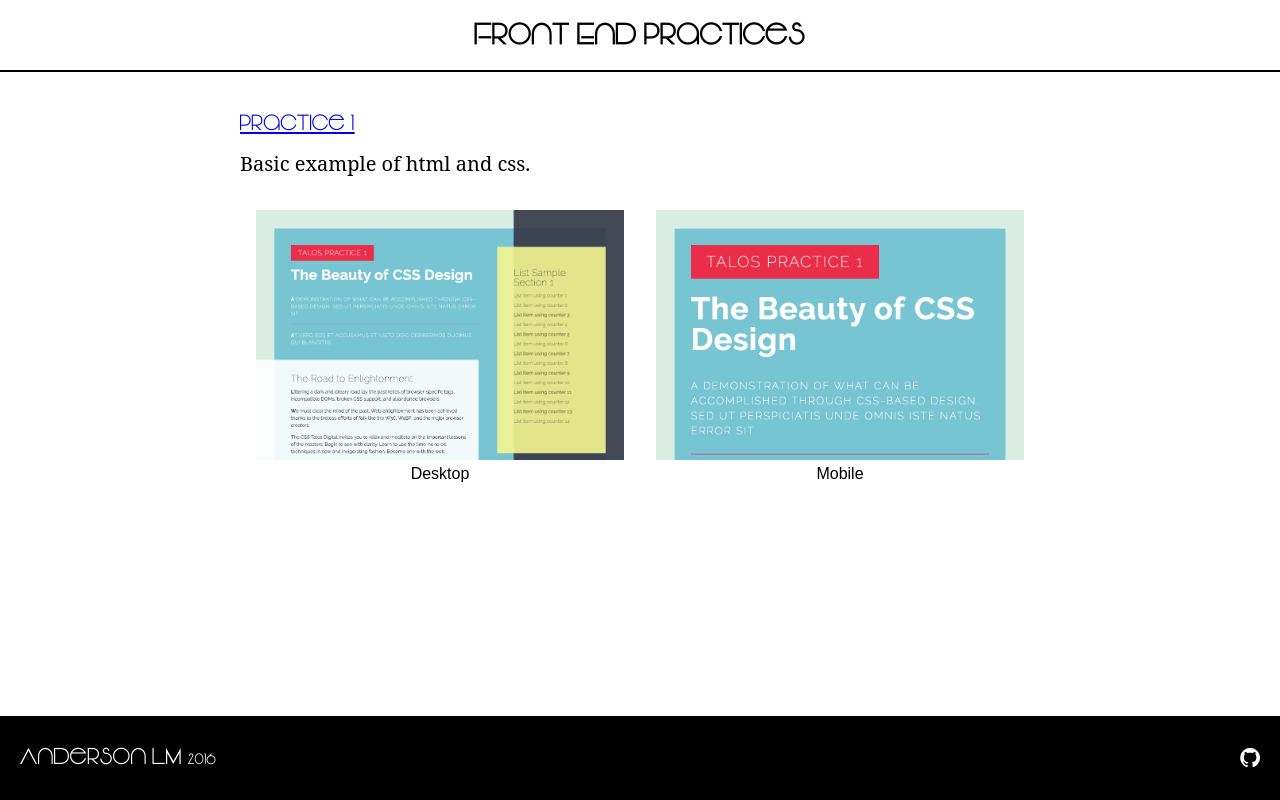
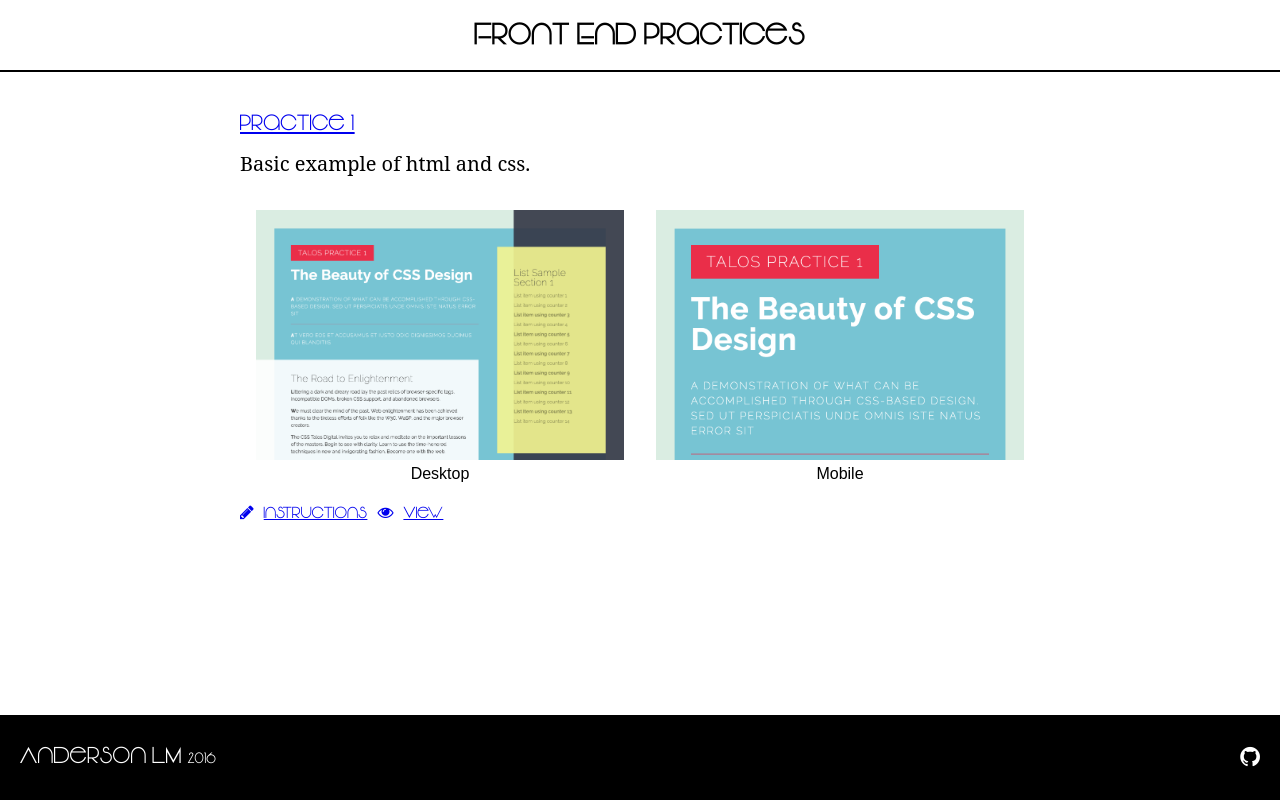
Before and after one commit to alopezm/front-end-talos, a plain HTML site: page index.html in a window 1280 px wide. Drawn offline with Linux system fonts and the light colour scheme.

Commit message:
Added links view and instructions

```diff
--- a/index.html
+++ b/index.html
@@ -31,6 +31,11 @@
                     </div>
                     <div class="desc">Mobile</div>
                 </div>
+                <div class="options">
+                    <li><a href="talos-practice-1/talos-practice-1.zip"><i class="fa fa-pencil"></i>Instructions</a></li>
+                    <li><a href="talos-practice-1/index.html"><i class="fa fa-eye"></i>View</a></li>
+                </div>
+
             </div>
 
         </div>
--- a/style.css
+++ b/style.css
@@ -29,9 +29,12 @@ footer{
     padding: 30px 20px 30px;
 }
 
-a,
 p{
     font: 20px/20px 'serif';
+}
+
+a{
+    font: normal normal 16px/16px 'vonique64', 'sans-serif';
 }
 
 h1,
@@ -67,6 +70,7 @@ footer .name .year{
     margin-bottom: 80px;
 }
 
+.options li:last-child:after
 .img-container .img-wrapper:last-child:after {
     content: '';
     clear: both;
@@ -115,3 +119,12 @@ and (max-width : 550px) {
     line-height: 23px;
     color: white;
 }
+
+.options li{
+    float: left;
+    margin-right: 10px;
+    list-style: none;
+}
+.options .fa{
+    margin-right: 10px;
+}
```
